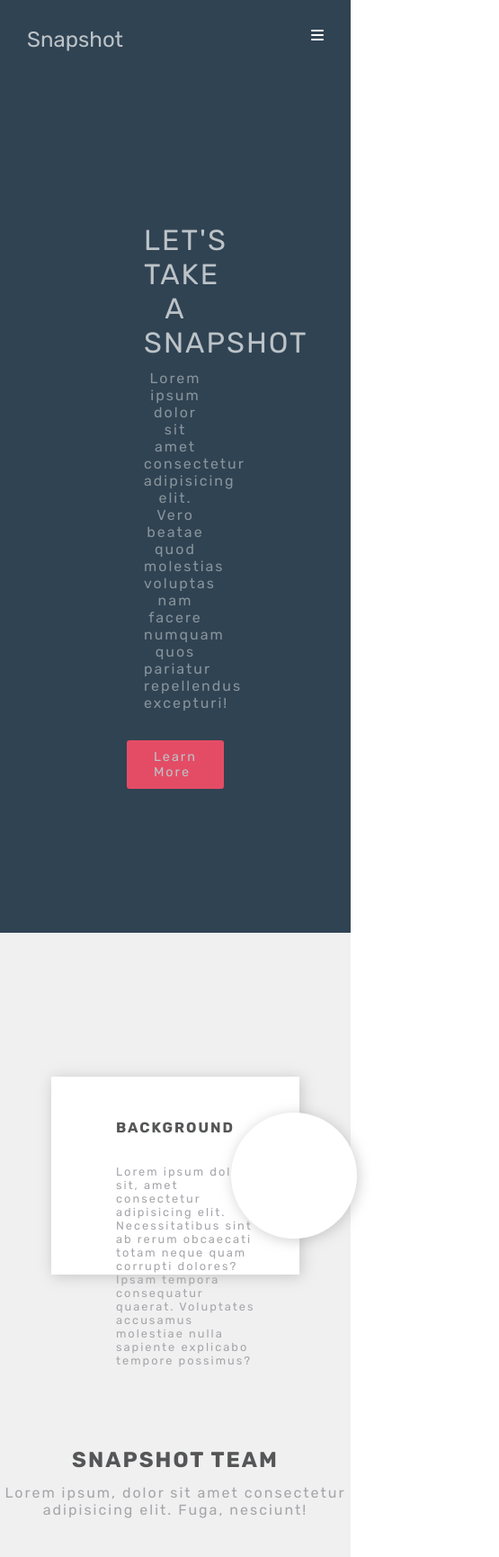
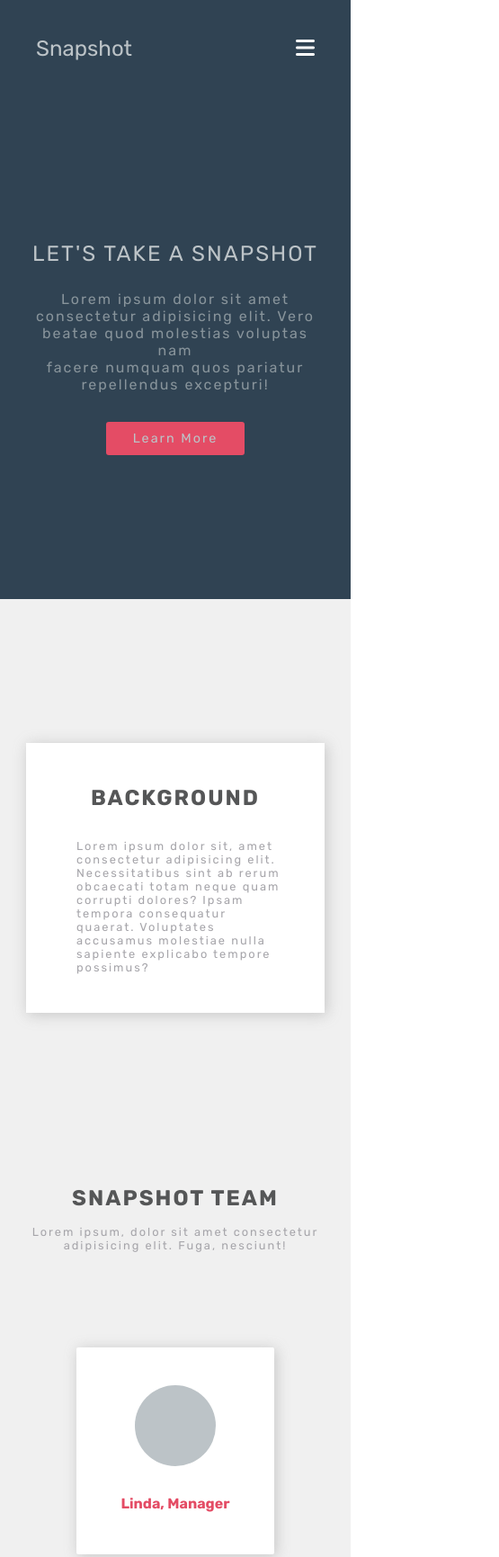
Before and after one commit to JohnShaks/Zuri-Responsive-Design-Starter, a plain HTML site: page index.html in a window 390 px wide. Shown: the top 1731 px of the page at 90% size, 555 px wide, since content can reach past the window. Drawn offline with nearby package versions, Linux system fonts and the light colour scheme.

Commit message:
rersponsive .snapshot-box-content

```diff
--- a/index.html
+++ b/index.html
@@ -9,6 +9,7 @@
     <link rel="stylesheet" href="styles.css">
     <script src="script.js"></script>
     <script src="https://kit.fontawesome.com/e42794a2da.js" crossorigin="anonymous"></script>
+    <script src="https://code.jquery.com/jquery-3.6.0.min.js " integrity="sha256-/xUj+3OJU5yExlq6GSYGSHk7tPXikynS7ogEvDej/m4=" crossorigin=" anonymous "></script>
 </head>
 
 <body>
--- a/script.js
+++ b/script.js
@@ -2,5 +2,6 @@ $(document).ready(function() {
     // toggle menu_nav-bar script
     $('.menu-btn').click(function() {
         $('nav-bar .nav-links').toggleClass("active)");
+        $('nav-bar i').toggleClass("active)");
     });
 });
--- a/styles.css
+++ b/styles.css
@@ -28,19 +28,19 @@
     padding: 0;
 }
 
-.nav-bar .nav-links li {
+div.nav-bar .nav-links li {
     margin: 0 2vw;
     list-style: none;
     font-size: 1.1rem;
 }
 
-.nav-bar .nav-links li a {
+div.nav-bar .nav-links li a {
     text-decoration: none;
     color: #88949B;
     padding: 0.5vw;
 }
 
-.nav-bar .nav-links li a:hover {
+div.nav-bar .nav-links li a:hover {
     color: #304353;
     background: #fff;
     padding: 0.5rem;
@@ -51,7 +51,7 @@
 
 .menu-btn {
     color: #fff;
-    font-size: 23ppx;
+    font-size: 1.5rem;
     cursor: pointer;
     display: none;
 }
@@ -376,14 +376,23 @@ div.footer h6 {
 /* responsive styling */
 
 @media(max-width: 414px) {
-    .menu-btn {
+    div.logo {
+        font-size: 1.5rem;
+    }
+    div.nav-bar {
+        padding: 40px 40px;
+    }
+    div.menu-btn {
         display: block;
         z-index: 999;
     }
-    .nav-bar {
-        padding: 30px 30px;
+    div.menu-btn i.active::before {
+        content: "\f00d";
     }
-    .nav-bar .nav-links {
+    div.nav-bar .nav-links.active {
+        left: 0;
+    }
+    div.nav-bar .nav-links {
         position: fixed;
         background: #000;
         height: 100vh;
@@ -392,16 +401,82 @@ div.footer h6 {
         top: 0;
         text-align: center;
         padding-top: 80px;
+        transition: all 0.3s ease;
     }
-    .nav-bar .nav-links.active {
-        left: -0;
-    }
-    .nav-bar .nav-links li {
+    /* div.nav-bar .nav-links li {
+        display: block; */
+    div.nav-bar .nav-links li a {
         display: block;
-    }
-    .nav-bar .nav-links li a {
-        display: inline-block;
         font-size: 25px;
         margin: 20px 0;
     }
+    div.hero-section {
+        background: #304353;
+        padding: 10rem 2rem;
+    }
+    div.hero-content-heading {
+        text-align: center;
+    }
+    div.hero-content-heading h3 {
+        font-size: 1.5rem;
+        padding-bottom: 1rem;
+        ;
+        text-transform: uppercase;
+        letter-spacing: 2px;
+        font-weight: 300;
+        color: #bcc3c7;
+    }
+    div.hero-content-heading p {
+        text-align: center;
+        padding-top: 0.7rem;
+        color: #88949B;
+        font-size: 1rem;
+        letter-spacing: 2px;
+        font-weight: 300;
+    }
+    div.background {
+        background: #fff;
+        box-shadow: 2px 2px 15px 0 rgb(135 135 135 / 40%);
+        padding: 15px 40px;
+        width: 500px;
+        height: 300px;
+        position: relative;
+    }
+    div.background h4 {
+        padding: 2rem 2rem;
+        color: #555657;
+        font-size: 1.5rem;
+        letter-spacing: 2px;
+        text-transform: uppercase;
+    }
+    div.background p {
+        color: #A6A5AA;
+        padding-left: 1rem;
+        font-size: 0.8rem;
+        letter-spacing: 2px;
+    }
+    div.hero-background-pos {
+        display: none;
+    }
+    div.snapshot-team {
+        background: #f0f0f0;
+        text-align: center;
+        padding: 2rem 2rem;
+    }
+    div.snapshot-team h2 {
+        color: #555657;
+        font-size: 1.5rem;
+        letter-spacing: 2px;
+        text-transform: uppercase;
+    }
+    div.snapshot-team p {
+        color: #A6A5AA;
+        font-size: 0.8rem;
+        letter-spacing: 2px;
+        padding-top: 1rem;
+    }
+    div.snapshot-box-content {
+        display: flex;
+        flex-direction: column;
+    }
 }
```
